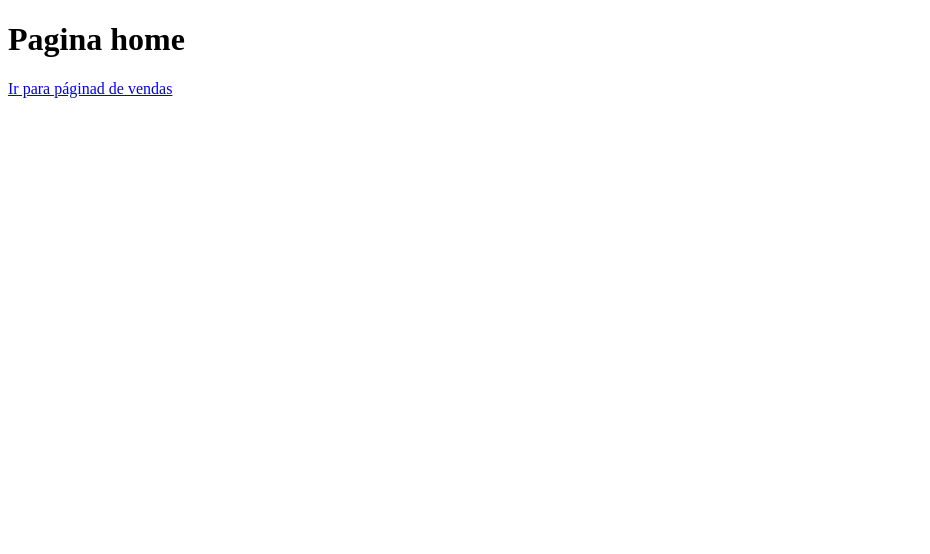
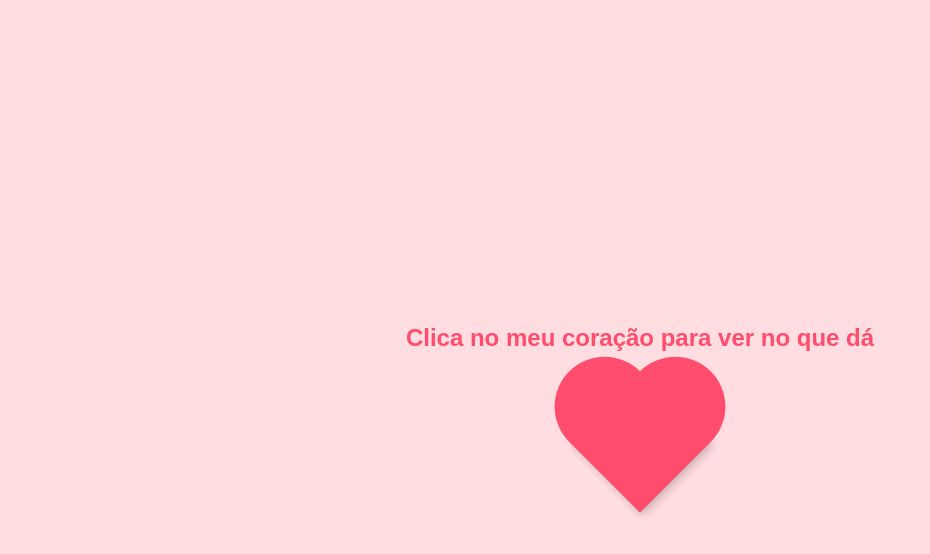
Before and after one commit to maylismaria/aulagit, a plain HTML site: page index.html in a window 1280 px wide. Shown: the whole page, without its empty margins (0-930 px from the left). Drawn offline with Linux system fonts and the light colour scheme.

Commit message:
testando habilidades html

```diff
--- a/index.html
+++ b/index.html
@@ -1,13 +1,77 @@
 <!DOCTYPE html>
-<html lang="en">
+<html lang="pt">
 <head>
     <meta charset="UTF-8">
-    <meta http-equiv="X-UA-Compatible" content="IE=edge">
-    <meta name="viewport" content="width=device-width, initial-scal">
-    <title>Document</title>
+    <meta name="viewport" content="width=device-width, initial-scale=1.0">
+    <title>Para Você ❤️</title>
+    <style>
+        body {
+            display: flex;
+            flex-direction: column; /* Alinha tudo na vertical */
+            justify-content: center;
+            align-items: center;
+            height: 100vh;
+            background-color: #ffdde1;
+            margin: 0;
+            text-align: center;
+            font-family: Arial, sans-serif;
+        }
+
+        h1 {
+            color: #ff4d6d;
+            font-size: 24px;
+            margin-bottom: 40px; /* Aumenta o espaço entre o texto e o coração */
+        }
+
+        .heart-container {
+            display: flex;
+            justify-content: center;
+            align-items: center;
+            width: 100%;
+        }
+
+        .heart {
+            position: relative;
+            width: 100px;
+            height: 100px;
+            background-color: #ff4d6d;
+            transform: rotate(-45deg);
+            cursor: pointer;
+            box-shadow: 0 4px 8px rgba(0, 0, 0, 0.2);
+            transition: 0.3s;
+        }
+
+        .heart::before,
+        .heart::after {
+            content: "";
+            position: absolute;
+            width: 100px;
+            height: 100px;
+            background-color: #ff4d6d;
+            border-radius: 50%;
+        }
+
+        .heart::before {
+            top: -50px;
+            left: 0;
+        }
+
+        .heart::after {
+            left: 50px;
+            top: 0;
+        }
+
+        .heart:hover {
+            background-color: #ff1e4d;
+        }
+    </style>
 </head>
 <body>
-<h1>Pagina home</h1>
-<a href="vendas.html"> Ir para páginad de vendas</a>
+<h1>Clica no meu coração para ver no que dá </h1>
+<div class="heart-container">
+    <a href="coracao.html">
+        <div class="heart"></div>
+    </a>
+</div>
 </body>
 </html>
```
Also changed, not shown: coracao.html (added, +51 -0 lines), vendas.html (deleted, +0 -12 lines).
